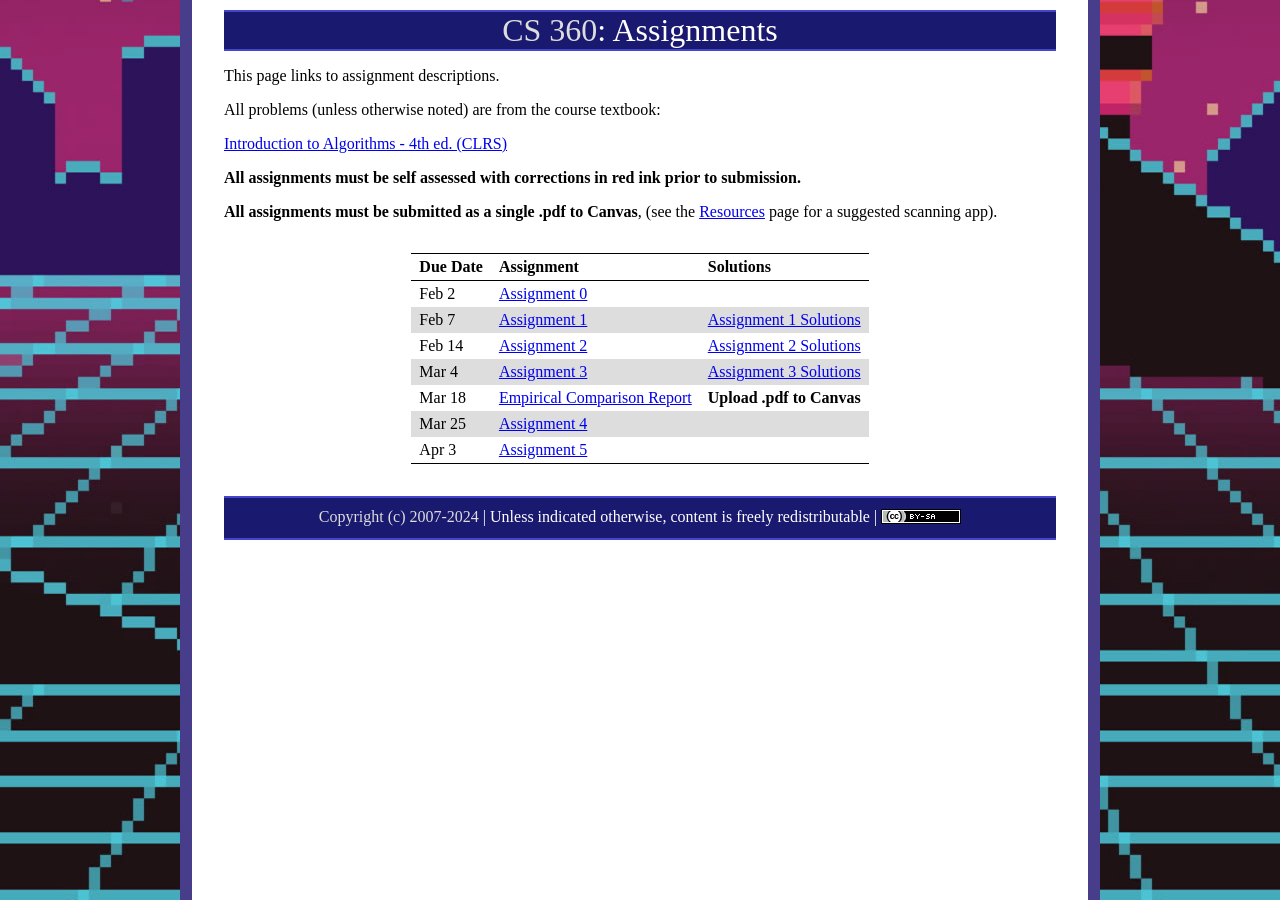
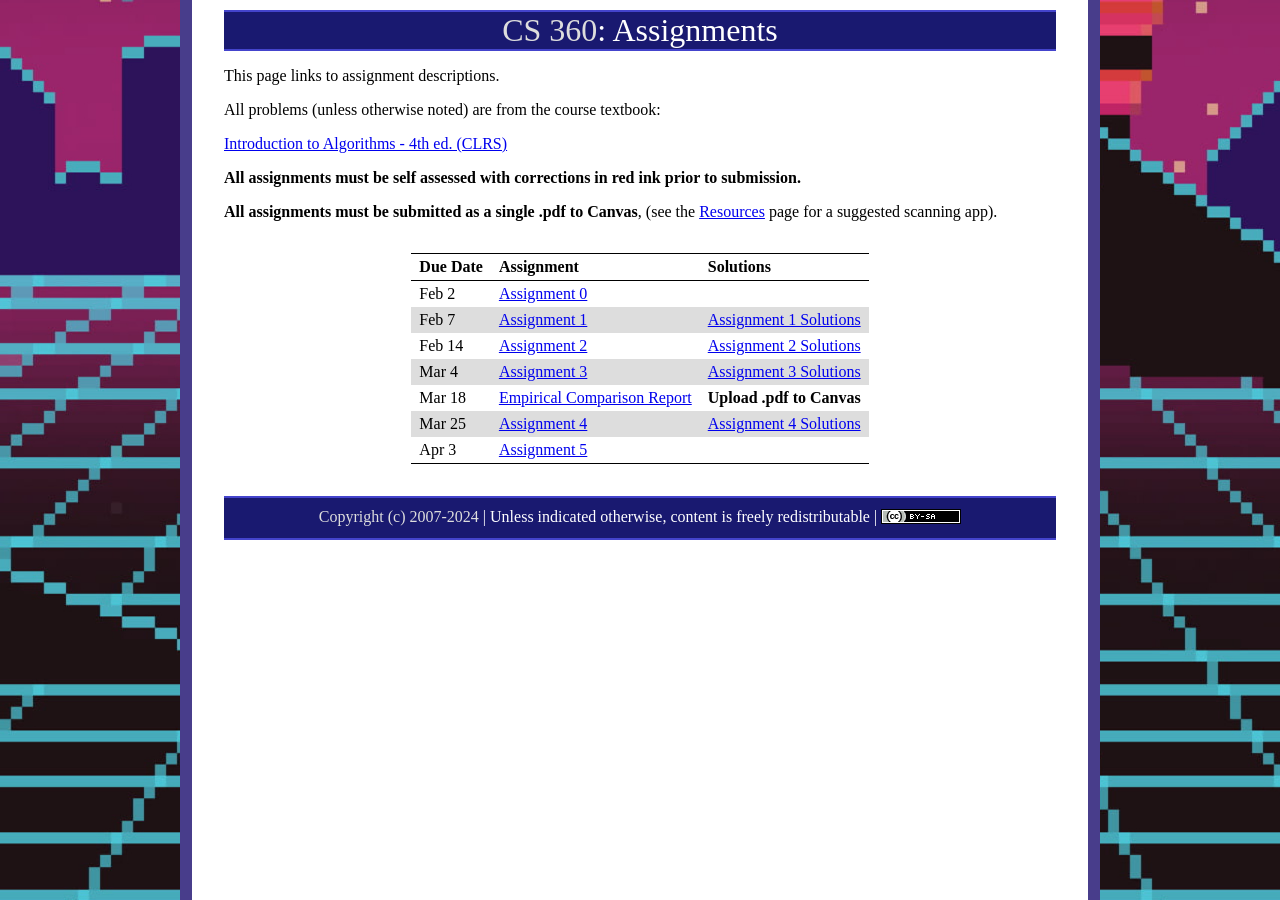
Before and after one commit to ycpcs/cs360-spring2024, a Jekyll site: the page built from assign/index.md, in a window 1280 px wide. Built offline with Jekyll 4.4.1, drawn with Linux system fonts in a browser that asks for light colours.

Commit message:
add assign04 sol
add assign04 sol

```diff
--- a/assign/index.md
+++ b/assign/index.md
@@ -20,7 +20,7 @@
 > Feb 14   | [Assignment 2](../assign/assign02.html)                  | [Assignment 2 Solutions](../assign/sol/assign02sol.pdf) |
 > Mar 4    | [Assignment 3](../assign/assign03.html)                  | [Assignment 3 Solutions](../assign/sol/assign03sol.pdf) |
 > Mar 18   | [Empirical Comparison Report](../assign/emp_comp.html)   | **Upload .pdf to Canvas** |
-> Mar 25   | [Assignment 4](../assign/assign04.html)                  |  |
+> Mar 25   | [Assignment 4](../assign/assign04.html)                  | [Assignment 4 Solutions](../assign/sol/assign04sol.pdf) |
 > Apr 3    | [Assignment 5](../assign/assign05.html)                  |  |
 
 <!--
```
Also changed, not shown: 2 other files.
